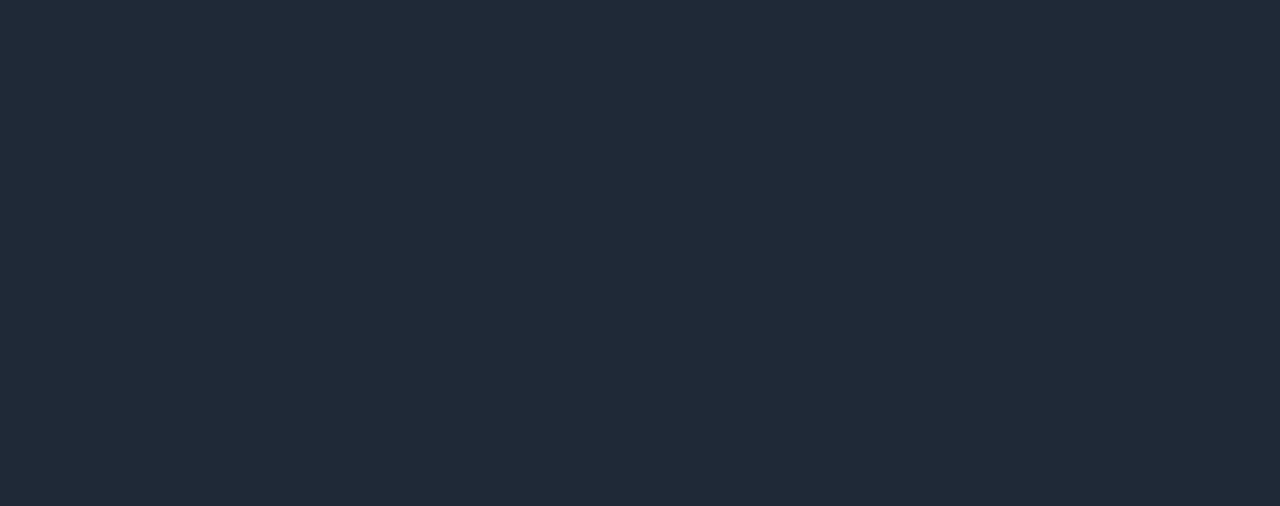
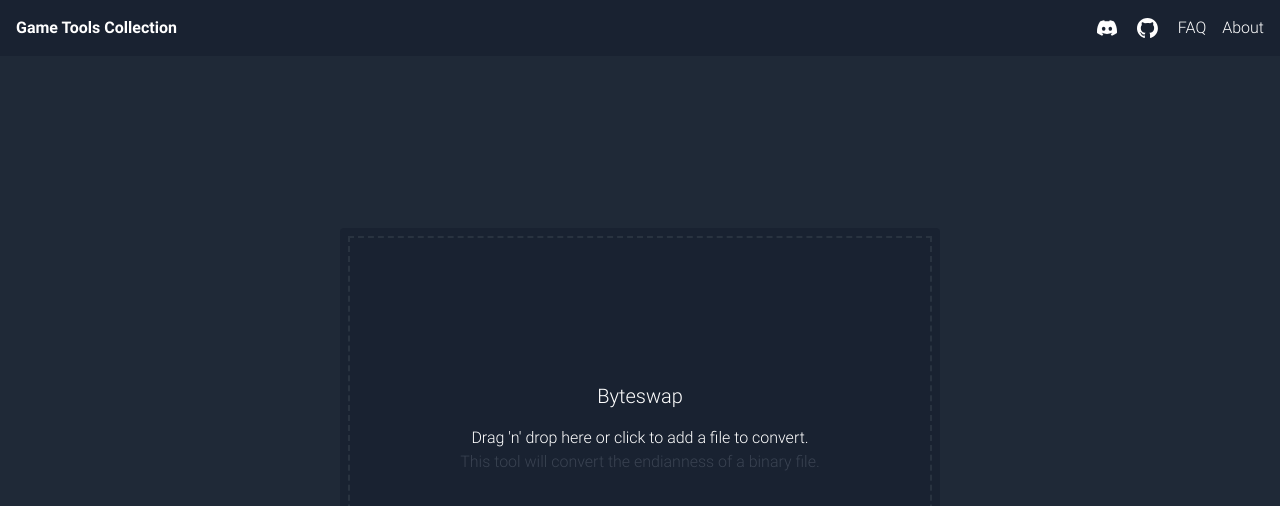
Before and after one commit to RyudoSynbios/game-tools-collection, a SvelteKit app: page /tools/byteswap in a window 1280 px wide. Before the commit this address had no page. Shown: the top 506 px of the page. Built offline with nearby package versions, Linux system fonts and the light colour scheme.

Commit message:
feat: add Byteswap

```diff
--- /dev/null
+++ b/src/routes/tools/byteswap/+page.svelte
@@ -0,0 +1,126 @@
+<script lang="ts">
+  import FileSaver from "file-saver";
+
+  import { page } from "$app/stores";
+  import { byteswap } from "$lib/utils/bytes";
+
+  let inputEl: HTMLInputElement;
+  let isDragging = false;
+  let fileIsLoading = false;
+
+  function handleDrop(event: DragEvent): void {
+    const files = event.dataTransfer?.files;
+
+    if (files) {
+      const file = files[0];
+
+      handleUploadedFile(file);
+    }
+  }
+
+  function handleDragLeave(): void {
+    isDragging = false;
+  }
+
+  function handleDragOver(): void {
+    isDragging = true;
+  }
+
+  function handlebyteswapClick(): void {
+    if (!fileIsLoading) {
+      inputEl.click();
+    }
+  }
+
+  function handleInputChange(event: Event): void {
+    const files = (event.target as HTMLInputElement).files || [];
+    const file = files[0];
+
+    handleUploadedFile(file);
+  }
+
+  function handleUploadedFile(file: File): void {
+    if (!file || file.size === 0) {
+      return;
+    }
+
+    isDragging = false;
+    fileIsLoading = true;
+
+    const fileReader = new FileReader();
+
+    fileReader.onload = (event: ProgressEvent<FileReader>) => {
+      const dataView = new DataView(event.target?.result as ArrayBufferLike);
+
+      const dataViewByteswapped = byteswap(dataView);
+
+      const data = new Uint8Array(dataViewByteswapped.buffer);
+
+      const blob = new Blob([data], {
+        type: "application/octet-stream",
+      });
+
+      FileSaver.saveAs(blob, file.name);
+
+      fileIsLoading = false;
+    };
+
+    fileReader.readAsArrayBuffer(file);
+  }
+</script>
+
+<svelte:head>
+  <title>Byteswap | Game Tools Collection</title>
+  <meta property="og:title" content="Byteswap" />
+  <meta property="og:image" content="{$page.url.origin}/img/icon.png" />
+</svelte:head>
+
+<!-- svelte-ignore a11y-click-events-have-key-events -->
+<!-- svelte-ignore a11y-no-static-element-interactions -->
+<div class="gtc-byteswap">
+  <div
+    class="gtc-byteswap-inner"
+    on:click={handlebyteswapClick}
+    on:dragleave|preventDefault={handleDragLeave}
+    on:dragover|preventDefault={handleDragOver}
+    on:drop|preventDefault={handleDrop}
+  >
+    <p class="gtc-byteswap-title">Byteswap</p>
+    {#if isDragging}
+      <p>Drop the file here.</p>
+    {:else if !fileIsLoading}
+      <p>Drag 'n' drop here or click to add a file to convert.</p>
+    {:else}
+      <p>Converting...</p>
+    {/if}
+    <p class="gtc-byteswap-hint">
+      This tool will convert the endianness of a binary file.
+    </p>
+    <input type="file" bind:this={inputEl} on:change={handleInputChange} />
+  </div>
+</div>
+
+<style lang="postcss">
+  .gtc-byteswap {
+    @apply m-auto select-none rounded bg-primary-900 p-2;
+
+    width: 600px;
+    height: 400px;
+
+    & .gtc-byteswap-inner {
+      @apply flex h-full w-full cursor-pointer flex-col items-center justify-center border-2 border-dashed border-primary-500 p-4 text-white;
+
+      & .gtc-byteswap-title {
+        @apply mb-4 text-xl;
+      }
+
+      & .gtc-byteswap-hint {
+        @apply whitespace-pre-line text-center text-primary-400;
+      }
+
+      & input {
+        @apply hidden;
+      }
+    }
+  }
+</style>
```
